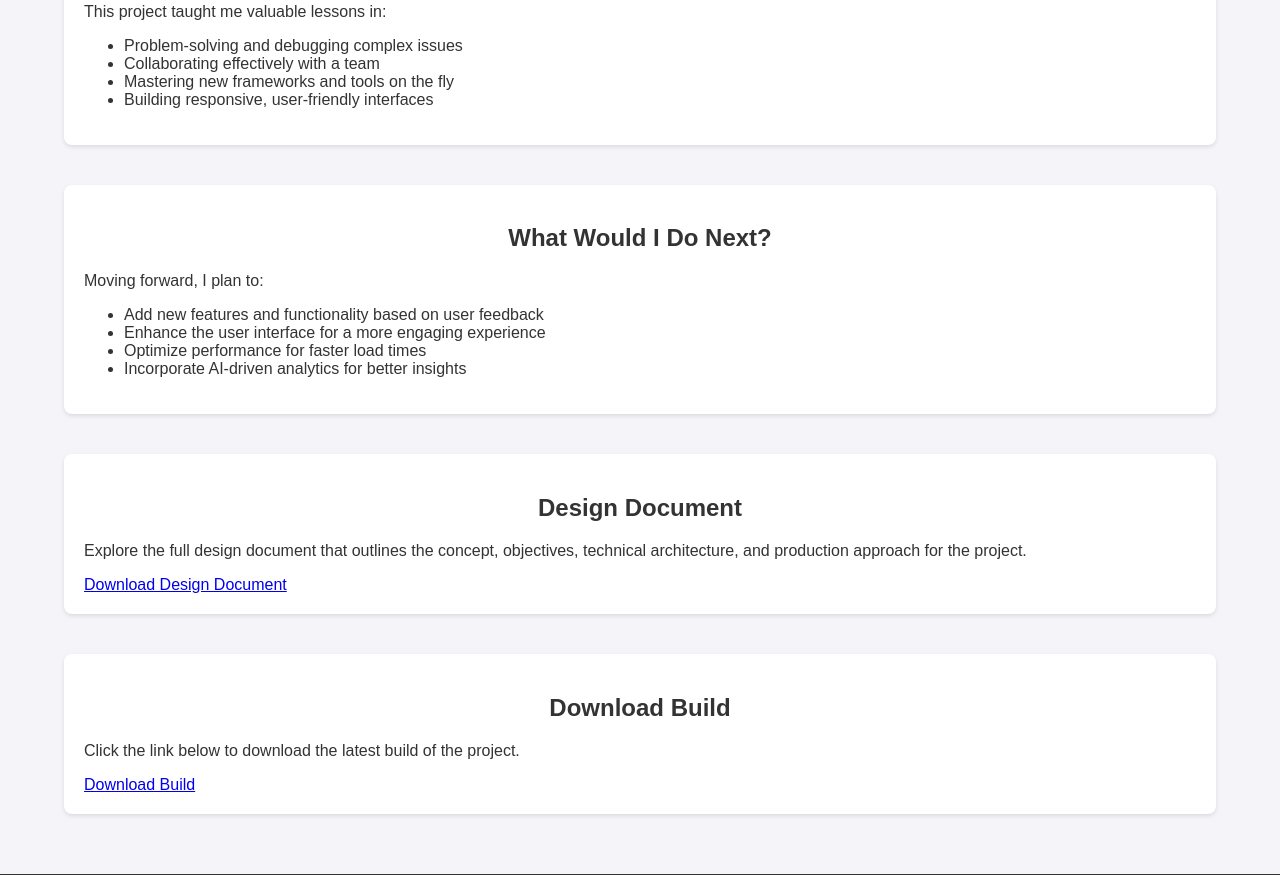
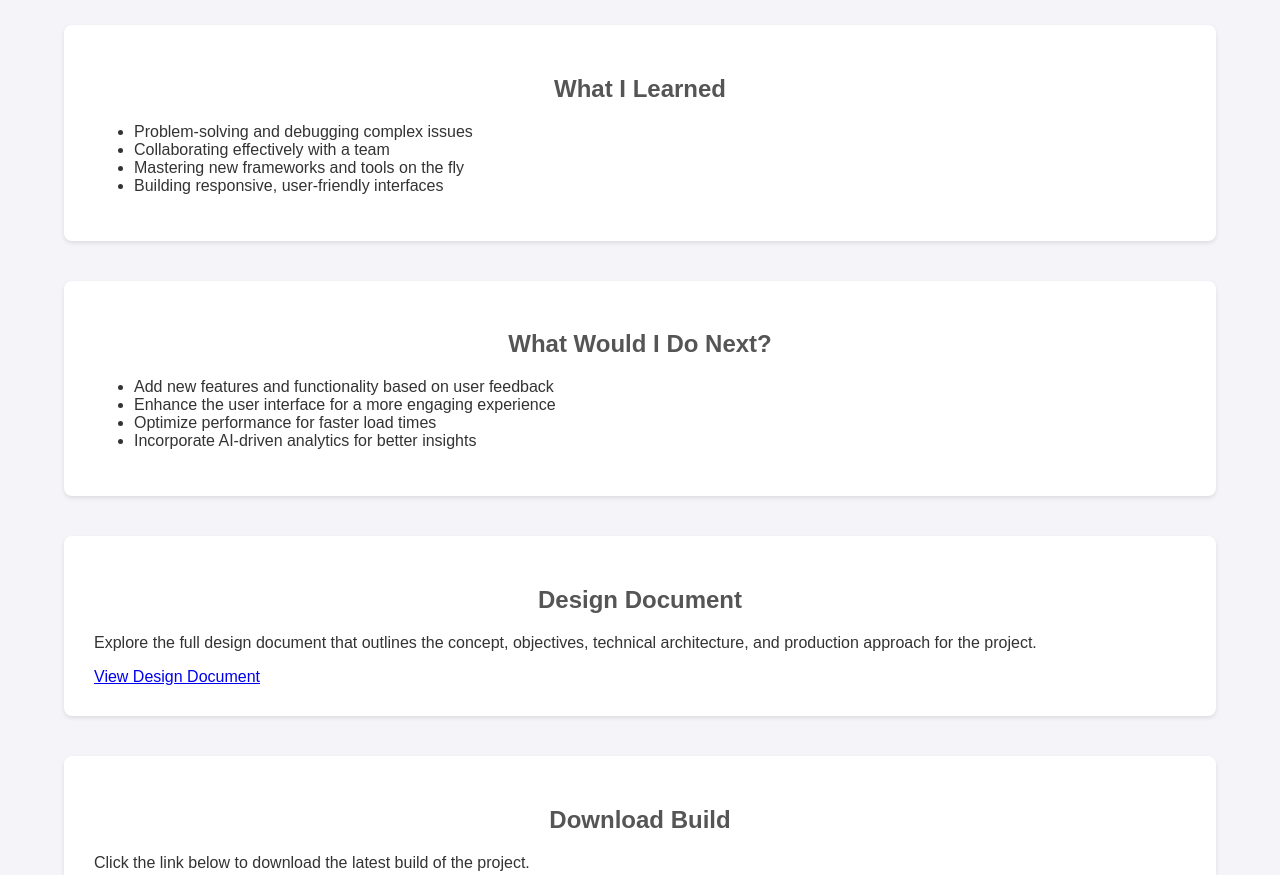
Before and after one commit to urvashi1206/urvashi1206-duolatera.github.io, a plain HTML site: page index.html in a window 1280 px wide. Shown: the part 955-1830 px from the top of the page. Drawn offline with Linux system fonts and the light colour scheme.

Commit message:
updated html file

```diff
--- a/index.html
+++ b/index.html
@@ -18,7 +18,7 @@
             background-color: #333;
             color: #fff;
             text-align: center;
-            padding: 1.5rem 0;
+            padding: 2rem 0;
         }
 
         nav ul {
@@ -48,7 +48,7 @@
         section {
             margin-bottom: 40px;
             background-color: #fff;
-            padding: 20px;
+            padding: 30px;
             border-radius: 8px;
             box-shadow: 0 2px 4px rgba(0, 0, 0, 0.1);
         }
@@ -56,6 +56,7 @@
         section h2 {
             margin-bottom: 20px;
             text-align: center;
+            color: #555;
         }
 
         .gallery {
@@ -86,6 +87,7 @@
 <body>
     <header>
         <h1>Project Showcase</h1>
+        <p>Explore the features, process, and results of our latest project.</p>
         <nav>
             <ul>
                 <li><a href="#goal">Goal</a></li>
@@ -133,7 +135,6 @@
         <!-- What I Learned Section -->
         <section id="lessons">
             <h2>What I Learned</h2>
-            <p>This project taught me valuable lessons in:</p>
             <ul>
                 <li>Problem-solving and debugging complex issues</li>
                 <li>Collaborating effectively with a team</li>
@@ -145,7 +146,6 @@
         <!-- What's Next Section -->
         <section id="next">
             <h2>What Would I Do Next?</h2>
-            <p>Moving forward, I plan to:</p>
             <ul>
                 <li>Add new features and functionality based on user feedback</li>
                 <li>Enhance the user interface for a more engaging experience</li>
@@ -158,14 +158,14 @@
         <section id="design">
             <h2>Design Document</h2>
             <p>Explore the full design document that outlines the concept, objectives, technical architecture, and production approach for the project.</p>
-            <a href="design_doc.pdf" download>Download Design Document</a>
+            <a href="https://docs.google.com/document/d/16uTDGr2yIYwsOwH9eOjnv30LThE5u016mQf6pPo0XfQ/edit?tab=t.0" target="_blank" class="btn">View Design Document</a>
         </section>
 
         <!-- Download Build Section -->
         <section id="download">
             <h2>Download Build</h2>
             <p>Click the link below to download the latest build of the project.</p>
-            <a href="https://drive.google.com/file/d/1wOtnj-SyZd5ifnVirCe8KGhSxMT-4qs-/view?usp=drive_link" target="_blank">Download Build</a>
+            <a href="https://drive.google.com/file/d/1wOtnj-SyZd5ifnVirCe8KGhSxMT-4qs-/view?usp=drive_link" target="_blank" class="btn">Download Build</a>
         </section>
     </main>
 
```
